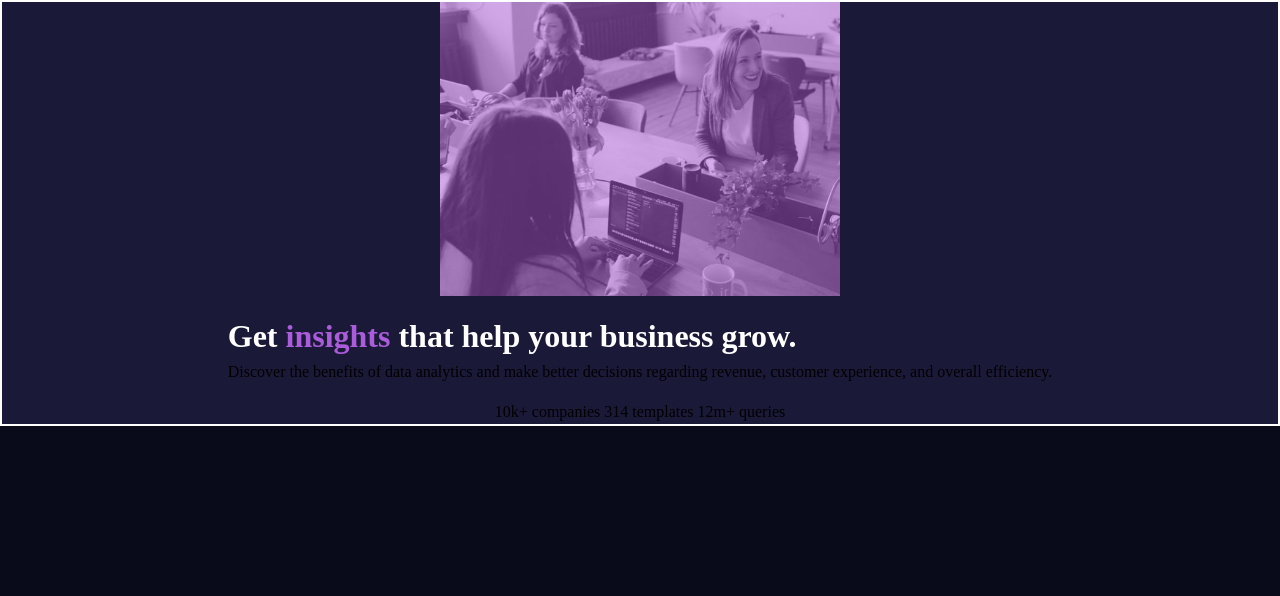
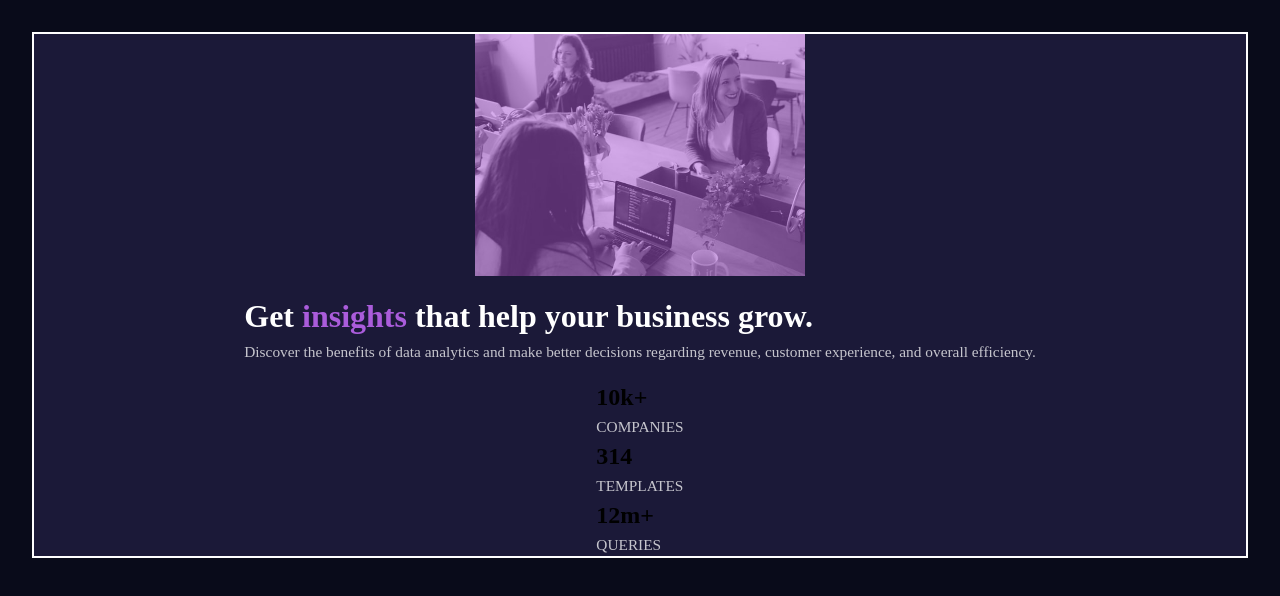
Before and after one commit to RoxySash/Stats-Preview-Card-Component-Main, a plain HTML site: page index.html in a window 1280 px wide. Drawn offline with Linux system fonts and the light colour scheme.

Commit message:
Added more custom css

```diff
--- a/index.html
+++ b/index.html
@@ -24,16 +24,20 @@
   <body>
     <main class="container flex">
       <div class="wrapper">
-      <img id="image1" src="./images/image-header-mobile.jpg" alt="lady sitting infront a mirror laughing wjile using a laptop" width="400">
+      <img id="image1" src="./images/image-header-mobile.jpg" alt="lady sitting infront a mirror laughing wjile using a laptop" width="330">
       <img id="image2" src="./images/image-header-desktop.jpg" alt="lady sitting infront a mirror laughing wjile using a laptop desktop image">
       </div>
       <div>
         <h1>Get <span class="purple-text">insights</span> that help your business grow.</h1>
 
-        Discover the benefits of data analytics and make better decisions
-        regarding revenue, customer experience, and overall efficiency.
+        <p>Discover the benefits of data analytics and make better decisions
+        regarding revenue, customer experience, and overall efficiency.</p>
       </div>
-      10k+ companies 314 templates 12m+ queries
+      <div>
+      <div><h2>10k+</h2> <p class="uppercase">companies</p></div>
+      <div><h2>314</h2><p class="uppercase">templates</p></div>
+      <div><h2>12m+</h2> <p class="uppercase">queries</p></div>
+      </div>
     </main>
   </body>
 </html>
--- a/styles.css
+++ b/styles.css
@@ -8,16 +8,17 @@
     --color-violet: hsl(277, 64%, 61%);
 
 
-    --white-main-stats: hsl(0, 0%, 100%);
+    --white-main-heading-stats: hsl(0, 0%, 100%);
     --white-transparent-paragraph: hsla(0, 0%, 100%, 0.75);
-    --white-transparent-heading: hsla(0, 0%, 100%, 0.6);
+    --white-transparent-stats-heading: hsla(0, 0%, 100%, 0.6);
 
     --ff-main: "Inter", sans-serif;
     --ff: "Lexend Deca", sans-serif;
 
     --transparent-purple: hsla(279, 64%, 61%, 0.5);
 
-    --fs:
+    --fs: clamp(1.6rem, 2.5vw, 2rem);
+    --fs-p: max(0.85rem, 1.2vw);
 
 
 
@@ -43,7 +44,8 @@ body {
   /* 4. Improve centering within parent */
   min-height: 100vh;
   background-color: var(--color-verdarkblue);
-
+  margin: 0 auto;
+  padding: 2rem;
 
 
 }
@@ -101,7 +103,9 @@ p, h1, h2, h3, h4, h5, h6 {
     color: var(--color-violet);
 }
 
-
+.uppercase {
+    text-transform: uppercase;
+}
 
 /* -------------------- */
 /* Regular CSS	*/
@@ -130,9 +134,15 @@ p, h1, h2, h3, h4, h5, h6 {
    }
 
    h1 {
-    color: var(--white-main-stats);
+    color: var(--white-main-heading-stats);
+    font-size: var(--fs);
    }
 
+   p {
+    color: var(--white-transparent-paragraph);
+    font-size: var(--fs-p);
+
+   }
 #image1 {display:block;}
 #image2 {display:none}
 
```
